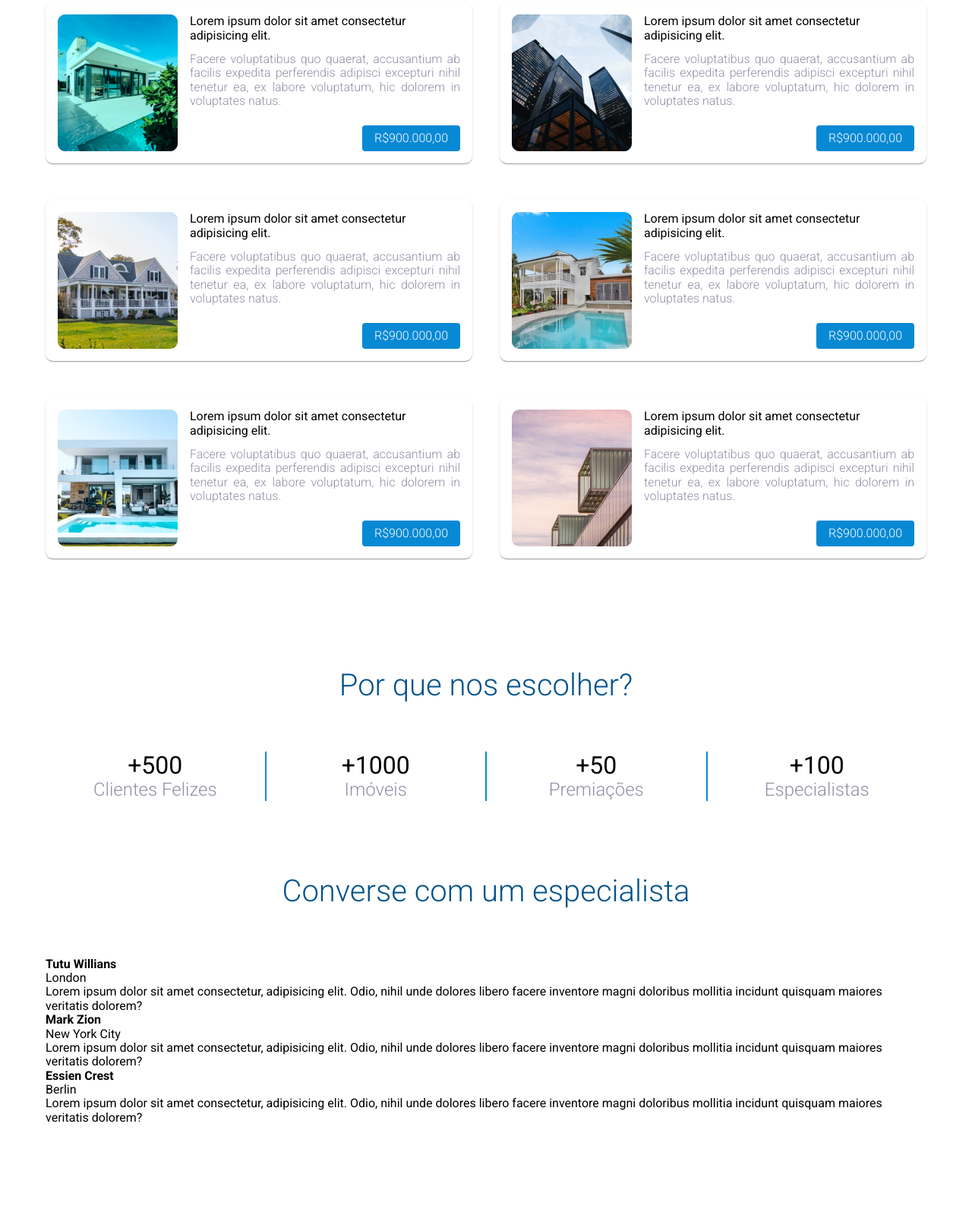
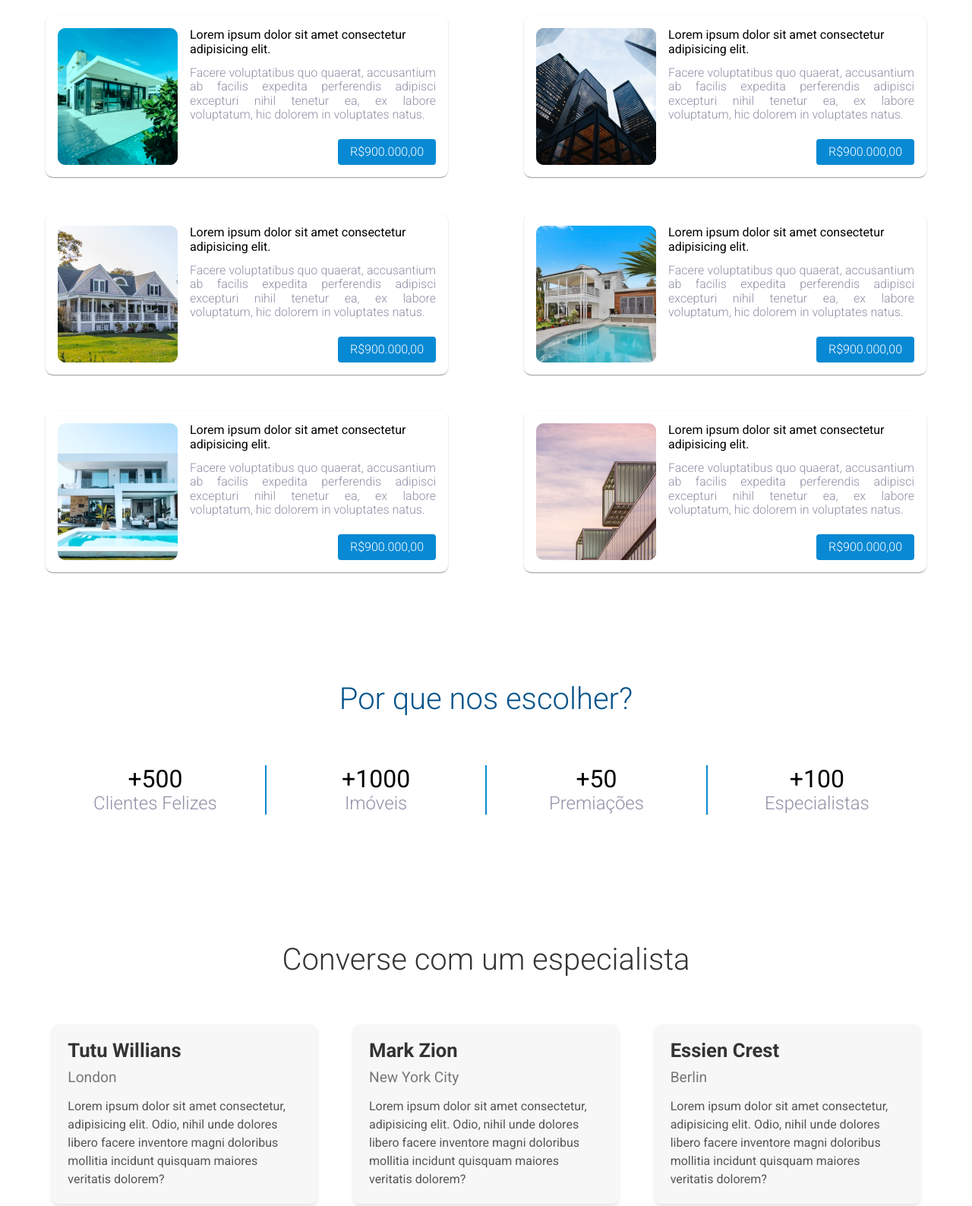
Before and after one commit to arifborges/DAW-2024, a plain HTML site: page imovel-site/index.html in a window 1280 px wide. Shown: the part 903-2490 px from the top of the page at 76% size. Before the commit the page ends 2447 px from the top, so only its background shows below. Drawn offline with Linux system fonts and the light colour scheme.

Commit message:
Melhoria no layout da seção de especialistas

```diff
--- a/imovel-site/assets/css/style.css
+++ b/imovel-site/assets/css/style.css
@@ -1,29 +1,30 @@
+/* Reset de margens e padding */
 * {
     margin: 0;
     padding: 0;
+    box-sizing: border-box;
 }
 
+/* Configuração da fonte principal */
 body {
-    font-family: Roboto, sans-serif;
+    font-family: 'Roboto', sans-serif;
 }
 
+/* Container centralizado e com largura máxima */
 .container {
     max-width: 1160px;
     margin: 0 auto;
 }
 
+/* Cabeçalho */
 header {
-    /*Topo - Direita - Em baixo - Esquerda */
-    padding: 1.25rem 1.25rem 0 1.25rem;
+    padding: 1.25rem;
 }
 
 header .container {
     display: flex;
-    flex-direction: row;
     justify-content: space-between;
-    /*alinha horizontalmente com espaço entre eles */
     align-items: center;
-    /*alinha o centro verticalmente */
 }
 
 header .brand {
@@ -43,8 +44,7 @@ header .brand h1 {
     line-height: 2rem;
 }
 
-header nav {}
-
+/* Navegação */
 header nav ul {
     display: flex;
     list-style-type: none;
@@ -85,8 +85,10 @@ header nav button {
     margin-left: 1rem;
 }
 
+/* Main */
 main {}
 
+/* Banner */
 #banner {
     height: 550px;
     border: 1px solid #dcdceb;
@@ -121,11 +123,11 @@ main {}
     font-size: 1.4rem;
 }
 
+/* Seções */
 section {
     margin-top: 4rem;
 }
 
-/* Topo/Baixo Esquerda/Direita*/
 section h2 {
     padding: 2rem 0;
     font-weight: 300;
@@ -133,11 +135,9 @@ section h2 {
     font-size: 2.5rem;
     color: #01528A;
     margin: 2rem 0;
-
 }
 
-#cards {}
-
+/* Cards */
 #cards .cards-content {
     display: flex;
     flex-wrap: wrap;
@@ -193,8 +193,7 @@ section h2 {
     margin: 0;
 }
 
-#reasons {}
-
+/* Razões para escolher */
 #reasons .reasons-content {
     display: flex;
     justify-content: space-between;
@@ -223,8 +222,72 @@ section h2 {
     color: #8f90a6;
 }
 
+/* Especialistas */
 #specialistas .specialists-content {
     display: flex;
     justify-content: space-between;
     gap: 2rem;
 }
+
+#specialists {
+    text-align: center;
+    padding: 40px 0;
+}
+
+#specialists h2 {
+    font-size: 2.5rem;
+    margin-bottom: 30px;
+    color: #333;
+}
+
+.specialists-content {
+    display: flex;
+    justify-content: space-around;
+    gap: 30px;
+    flex-wrap: wrap;
+}
+
+.specialist {
+    background-color: #f7f7f7;
+    padding: 20px;
+    border-radius: 8px;
+    box-shadow: 0 4px 6px rgba(0, 0, 0, 0.1);
+    width: 30%;
+    max-width: 350px;
+    text-align: left;
+    transition: transform 0.3s ease-in-out;
+}
+
+.specialist:hover {
+    transform: translateY(-10px);
+}
+
+.specialist-info h4 {
+    font-size: 1.6rem;
+    color: #333;
+    margin-bottom: 10px;
+}
+
+.specialist-location {
+    font-size: 1.2rem;
+    color: #777;
+    margin-bottom: 15px;
+}
+
+.specialist-detail {
+    font-size: 1rem;
+    color: #555;
+    line-height: 1.5;
+}
+
+@media (max-width: 768px) {
+    .specialists-content {
+        flex-direction: column;
+        align-items: center;
+    }
+
+    .specialist {
+        width: 80%;
+        margin-bottom: 20px;
+    }
+}
--- a/imovel-site/index.html
+++ b/imovel-site/index.html
@@ -4,25 +4,28 @@
 <head>
   <meta charset="UTF-8">
   <meta name="viewport" content="width=device-width, initial-scale=1.0">
+  <meta name="description" content="Imobiliária Unimater - Compra, venda e locação de imóveis">
+  <meta name="author" content="Imobiliária Unimater">
+  <meta name="robots" content="index, follow">
   <title>Imobiliária Unimater</title>
 
-  <!--Google fontes-->
+  <!-- Google Fonts -->
   <link href="https://fonts.googleapis.com/css2?family=Roboto:wght@300;400;500;700&display=swap" rel="stylesheet" />
 
-  <!-- CSS do Normalize - Normaliza a minha pagina deixando igual em qualquer navegador
-    (atalho de comentário é escrever e ctrl + ;) -->
+  <!-- CSS do Normalize - Normaliza a página para todos os navegadores -->
   <link rel="stylesheet" href="./assets/css/normalize.css" />
 
-  <!-- CSS Custom-->
+  <!-- CSS Custom -->
   <link rel="stylesheet" href="./assets/css/style.css" />
 
 </head>
 
 <body>
+  <!-- Cabeçalho -->
   <header>
     <div class="container">
       <div class="brand">
-        <img src="./assets/img/logo_imobiliaria.svg" alt="logo marca da empresa" />
+        <img src="./assets/img/logo_imobiliaria.svg" alt="Logo da Imobiliária Unimater" />
         <h1>Imobiliária Unimater</h1>
       </div>
 
@@ -39,8 +42,10 @@
     </div>
   </header>
 
+  <!-- Conteúdo Principal -->
   <main>
     <div class="container">
+      <!-- Banner -->
       <section id="banner">
         <div class="banner-content">
           <h3 class="banner-body1">Lugar exato para você realizar seus sonhos</h3>
@@ -48,13 +53,14 @@
         </div>
       </section>
 
+      <!-- Cards de Imóveis -->
       <section id="cards">
         <h2>Imóveis Disponíveis</h2>
 
         <div class="cards-content">
-          <!--1-->
+          <!-- Card 1 -->
           <div class="card">
-            <img src="./assets/img/thumb1.png" />
+            <img src="./assets/img/thumb1.png" alt="Imagem do imóvel 1" />
             <div class="card-content">
               <h4>Lorem ipsum dolor sit amet consectetur adipisicing elit.</h4>
               <p>Facere voluptatibus quo quaerat, accusantium ab facilis expedita perferendis adipisci excepturi nihil
@@ -65,58 +71,9 @@
             </div>
           </div>
 
-          <!--2-->
+          <!-- Card 2 -->
           <div class="card">
-            <img src="./assets/img/thumb2.png" />
-            <div class="card-content">
-              <h4>Lorem ipsum dolor sit amet consectetur adipisicing elit.</h4>
-
-              <p>Facere voluptatibus quo quaerat, accusantium ab facilis expedita perferendis adipisci excepturi nihil
-                tenetur ea, ex labore voluptatum, hic dolorem in voluptates natus.</p>
-              <div class="card-price">
-                <p>R$900.000,00</p>
-              </div>
-            </div>
-          </div>
-          <!--3-->
-          <div class="card">
-            <img src="./assets/img/thumb3.png" />
-            <div class="card-content">
-              <h4>Lorem ipsum dolor sit amet consectetur adipisicing elit.</h4>
-              <p>Facere voluptatibus quo quaerat, accusantium ab facilis expedita perferendis adipisci excepturi nihil
-                tenetur ea, ex labore voluptatum, hic dolorem in voluptates natus.</p>
-              <div class="card-price">
-                <p>R$900.000,00</p>
-              </div>
-            </div>
-          </div>
-          <!--4-->
-          <div class="card">
-            <img src="./assets/img/thumb4.png" />
-            <div class="card-content">
-              <h4>Lorem ipsum dolor sit amet consectetur adipisicing elit.</h4>
-              <p>Facere voluptatibus quo quaerat, accusantium ab facilis expedita perferendis adipisci excepturi nihil
-                tenetur ea, ex labore voluptatum, hic dolorem in voluptates natus.</p>
-              <div class="card-price">
-                <p>R$900.000,00</p>
-              </div>
-            </div>
-          </div>
-          <!--5-->
-          <div class="card">
-            <img src="./assets/img/thumb5.png" />
-            <div class="card-content">
-              <h4>Lorem ipsum dolor sit amet consectetur adipisicing elit.</h4>
-              <p>Facere voluptatibus quo quaerat, accusantium ab facilis expedita perferendis adipisci excepturi nihil
-                tenetur ea, ex labore voluptatum, hic dolorem in voluptates natus.</p>
-              <div class="card-price">
-                <p>R$900.000,00</p>
-              </div>
-            </div>
-          </div>
-          <!--6-->
-          <div class="card">
-            <img src="./assets/img/thumb6.png" />
+            <img src="./assets/img/thumb2.png" alt="Imagem do imóvel 2" />
             <div class="card-content">
               <h4>Lorem ipsum dolor sit amet consectetur adipisicing elit.</h4>
               <p>Facere voluptatibus quo quaerat, accusantium ab facilis expedita perferendis adipisci excepturi nihil
@@ -127,28 +84,80 @@
             </div>
           </div>
 
+          <!-- Card 3 -->
+          <div class="card">
+            <img src="./assets/img/thumb3.png" alt="Imagem do imóvel 3" />
+            <div class="card-content">
+              <h4>Lorem ipsum dolor sit amet consectetur adipisicing elit.</h4>
+              <p>Facere voluptatibus quo quaerat, accusantium ab facilis expedita perferendis adipisci excepturi nihil
+                tenetur ea, ex labore voluptatum, hic dolorem in voluptates natus.</p>
+              <div class="card-price">
+                <p>R$900.000,00</p>
+              </div>
+            </div>
+          </div>
+
+          <!-- Card 4 -->
+          <div class="card">
+            <img src="./assets/img/thumb4.png" alt="Imagem do imóvel 4" />
+            <div class="card-content">
+              <h4>Lorem ipsum dolor sit amet consectetur adipisicing elit.</h4>
+              <p>Facere voluptatibus quo quaerat, accusantium ab facilis expedita perferendis adipisci excepturi nihil
+                tenetur ea, ex labore voluptatum, hic dolorem in voluptates natus.</p>
+              <div class="card-price">
+                <p>R$900.000,00</p>
+              </div>
+            </div>
+          </div>
+
+          <!-- Card 5 -->
+          <div class="card">
+            <img src="./assets/img/thumb5.png" alt="Imagem do imóvel 5" />
+            <div class="card-content">
+              <h4>Lorem ipsum dolor sit amet consectetur adipisicing elit.</h4>
+              <p>Facere voluptatibus quo quaerat, accusantium ab facilis expedita perferendis adipisci excepturi nihil
+                tenetur ea, ex labore voluptatum, hic dolorem in voluptates natus.</p>
+              <div class="card-price">
+                <p>R$900.000,00</p>
+              </div>
+            </div>
+          </div>
+
+          <!-- Card 6 -->
+          <div class="card">
+            <img src="./assets/img/thumb6.png" alt="Imagem do imóvel 6" />
+            <div class="card-content">
+              <h4>Lorem ipsum dolor sit amet consectetur adipisicing elit.</h4>
+              <p>Facere voluptatibus quo quaerat, accusantium ab facilis expedita perferendis adipisci excepturi nihil
+                tenetur ea, ex labore voluptatum, hic dolorem in voluptates natus.</p>
+              <div class="card-price">
+                <p>R$900.000,00</p>
+              </div>
+            </div>
+          </div>
         </div>
       </section>
 
+      <!-- Razões para escolher -->
       <section id="reasons">
         <h2>Por que nos escolher?</h2>
         <div class="reasons-content">
-          <!--1-->
+          <!-- Razão 1 -->
           <div class="reason">
             <p class="reason-value">+500</p>
             <p class="reason-label">Clientes Felizes</p>
           </div>
-          <!--2-->
+          <!-- Razão 2 -->
           <div class="reason">
             <p class="reason-value">+1000</p>
             <p class="reason-label">Imóveis</p>
           </div>
-          <!--3-->
+          <!-- Razão 3 -->
           <div class="reason">
             <p class="reason-value">+50</p>
             <p class="reason-label">Premiações</p>
           </div>
-          <!--4-->
+          <!-- Razão 4 -->
           <div class="reason">
             <p class="reason-value">+100</p>
             <p class="reason-label">Especialistas</p>
@@ -156,45 +165,56 @@
         </div>
       </section>
 
+      <!-- Especialistas -->
+      <!-- Especialistas -->
       <section id="specialists">
         <h2>Converse com um especialista</h2>
         <div class="specialists-content">
-          <!--1-->
+          <!-- Especialista 1 -->
           <div class="specialist">
+            <div class="specialist-info">
               <h4>Tutu Willians</h4>
-            <p>London</p>
+              <p class="specialist-location">London</p>
               <p class="specialist-detail">
-              Lorem ipsum dolor sit amet consectetur, adipisicing elit. Odio, nihil unde dolores libero facere inventore
-              magni doloribus mollitia incidunt quisquam maiores veritatis dolorem?
+                Lorem ipsum dolor sit amet consectetur, adipisicing elit. Odio, nihil unde dolores libero facere
+                inventore magni doloribus mollitia incidunt quisquam maiores veritatis dolorem?
               </p>
             </div>
-          <!--2-->
+          </div>
+
+          <!-- Especialista 2 -->
           <div class="specialist">
+            <div class="specialist-info">
               <h4>Mark Zion</h4>
-            <p>New York City</p>
+              <p class="specialist-location">New York City</p>
               <p class="specialist-detail">
-              Lorem ipsum dolor sit amet consectetur, adipisicing elit. Odio, nihil unde dolores libero facere inventore
-              magni doloribus mollitia incidunt quisquam maiores veritatis dolorem?
+                Lorem ipsum dolor sit amet consectetur, adipisicing elit. Odio, nihil unde dolores libero facere
+                inventore magni doloribus mollitia incidunt quisquam maiores veritatis dolorem?
               </p>
             </div>
-          <!--3-->
+          </div>
+
+          <!-- Especialista 3 -->
           <div class="specialist">
+            <div class="specialist-info">
               <h4>Essien Crest</h4>
-            <p>Berlin</p>
+              <p class="specialist-location">Berlin</p>
               <p class="specialist-detail">
-              Lorem ipsum dolor sit amet consectetur, adipisicing elit. Odio, nihil unde dolores libero facere inventore
-              magni doloribus mollitia incidunt quisquam maiores veritatis dolorem?
+                Lorem ipsum dolor sit amet consectetur, adipisicing elit. Odio, nihil unde dolores libero facere
+                inventore magni doloribus mollitia incidunt quisquam maiores veritatis dolorem?
               </p>
+            </div>
           </div>
         </div>
       </section>
 
-      <section id="values"></section>
     </div>
   </main>
 
   <footer>
-    <div class="container"></div>
+    <div class="container">
+      <!-- Footer content goes here -->
+    </div>
   </footer>
 </body>
 
```
Lines whose indentation alone changed are shown as unchanged.
